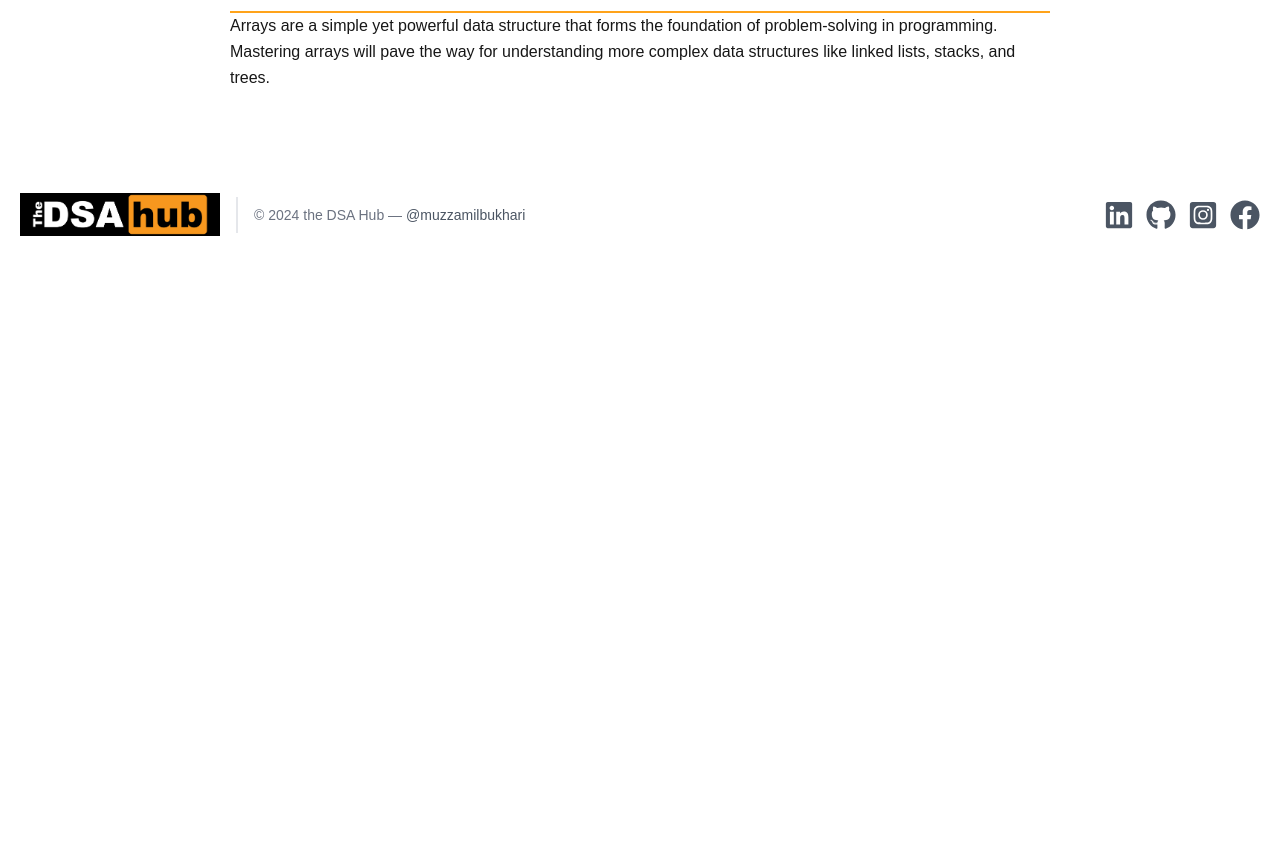
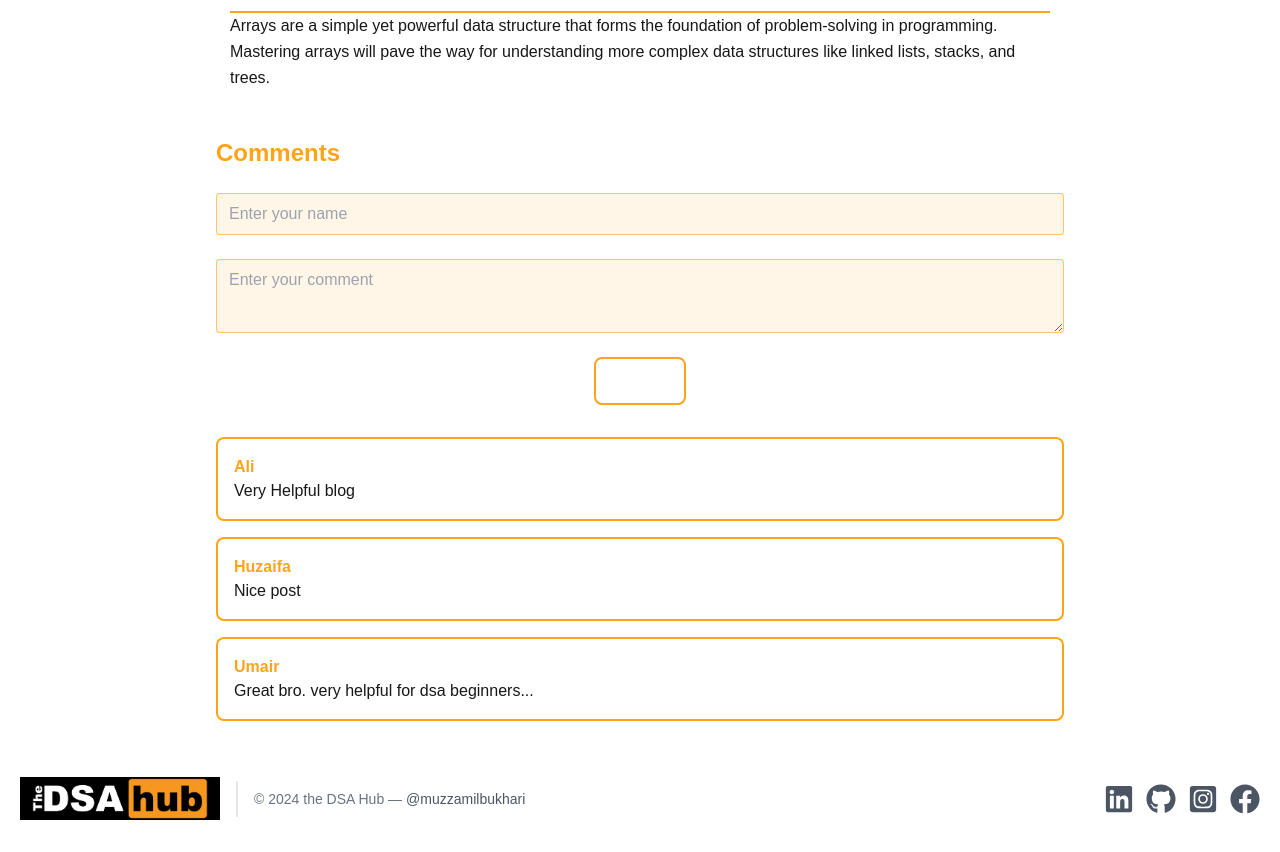
Before and after one commit to MuzzamilBukhari/TheDSAHub, a Next.js app: page /blogs/Mastering-Arrays-The-Foundation-of-DSA in a window 1280 px wide. Shown: the part 1900-2752 px from the top of the page. Before the commit the page ends 2168 px from the top, so only its background shows below. Built offline with nearby package versions, Linux system fonts and the light colour scheme.

Commit message:
add comments

```diff
--- a/src/components/blogs/BlogPageComp.tsx
+++ b/src/components/blogs/BlogPageComp.tsx
@@ -1,13 +1,32 @@
 "use client";
 
-import React, { useEffect } from "react";
+import React, { useEffect, useState } from "react";
 import Image from "next/image";
 import blogs from "@/data/blogsData";
 import { Blog } from "@/data/blogsData";
-import { useState } from "react";
+import { Button } from "../";
+
+type Comment = {
+  name: string;
+  comment: string;
+};
 
 const BlogPageComp = ({ slug }: { slug: string }) => {
   const [blog, setBlog] = useState<Blog | undefined>(undefined);
+  const [name, setName] = useState("");
+  const [comment, setComment] = useState("");
+  const [comments, setComments] = useState<Comment[]>([
+    { name: "Ali", comment: "Very Helpful blog" },
+    { name: "Huzaifa", comment: "Nice post" },
+    { name: "Umair", comment: "Great bro. very helpful for dsa beginners..." },
+  ]);
+
+  const handleSubmit = (e: React.FormEvent<HTMLFormElement>) => {
+    e.preventDefault();
+    setComments([...comments, { name, comment }]);
+    setName("");
+    setComment("");
+  };
 
   useEffect(() => {
     setBlog(blogs.find((blog) => blog.slug === slug));
@@ -32,6 +51,42 @@ const BlogPageComp = ({ slug }: { slug: string }) => {
             className="text-base leading-relaxed space-y-4"
           />
         </div>
+
+        <div className="w-full ">
+          <h3 className="text-2xl font-semibold text-primary ">Comments</h3>
+          <form onSubmit={handleSubmit} className="mt-6">
+            <div className="flex justify-center items-center flex-col gap-6">
+              <input
+                type="text"
+                placeholder="Enter your name"
+                value={name}
+                onChange={(e) => setName(e.target.value)}
+                required
+                className="w-full bg-primary bg-opacity-10 rounded border border-primary/60 focus:border-primary focus:bg-transparent focus:ring-2 focus:ring-primary/40 text-base outline-none text-white py-1 px-3 leading-8 transition-colors duration-200 ease-in-out "
+              />
+              <textarea
+                placeholder="Enter your comment"
+                value={comment}
+                onChange={(e) => setComment(e.target.value)}
+                required
+                className="w-full bg-primary bg-opacity-10 rounded border border-primary/60 focus:border-primary focus:bg-transparent focus:ring-2 focus:ring-primary/40 text-base outline-none text-white py-1 px-3 leading-8 transition-colors duration-200 ease-in-out "
+              />
+              <Button type="submit" className="border-2 border-primary">
+                Submit
+              </Button>
+            </div>
+          </form>
+          <ul className="mt-8 space-y-4">
+            {comments.map((c, index) => (
+              <li key={index}>
+                <div className="w-full border-2 border-primary p-4 rounded-lg">
+                  <h4 className="text-primary font-semibold">{c.name}</h4>
+                  <h5>{c.comment}</h5>
+                </div>
+              </li>
+            ))}
+          </ul>
+        </div>
       </div>
     </section>
   ) : (
```
Also changed, not shown: public/blog/blog4.webp (added).
